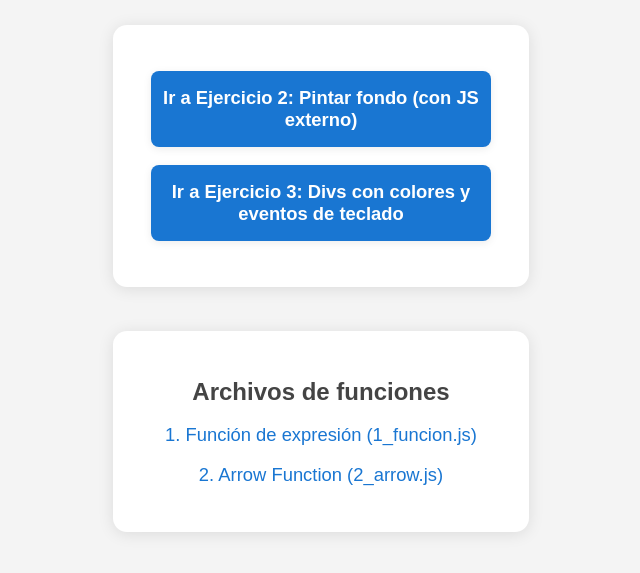
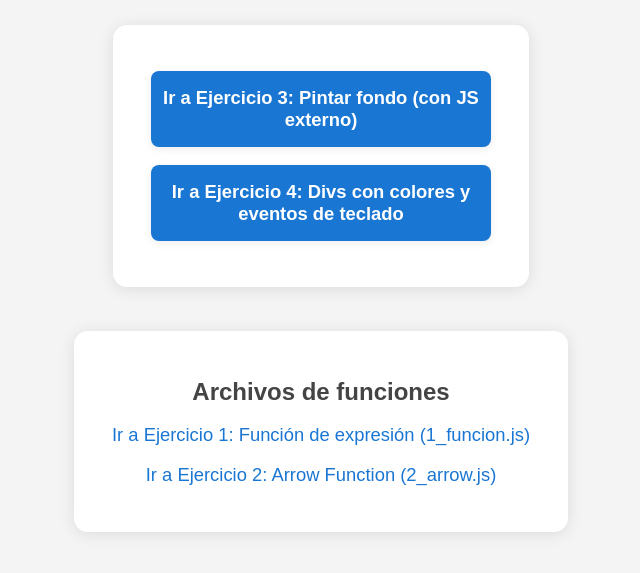
Before and after one commit to loreto2888/JavaScripts, a plain HTML site: page index.html in a window 1280 px wide. Shown: the part 141-714 px from the top of the page, without its empty margins (319-959 px from the left). Drawn offline with Linux system fonts and the light colour scheme.

Commit message:
Add files via upload

```diff
--- a/index.html
+++ b/index.html
@@ -8,14 +8,14 @@
 <body>
   <h1>Desafío 3 - Funciones</h1>
   <div class="menu">
-    <a class="boton-menu" href="pintar.html">Ir a Ejercicio 2: Pintar fondo (con JS externo)</a>
-    <a class="boton-menu" href="4_colores.html">Ir a Ejercicio 3: Divs con colores y eventos de teclado</a>
+    <a class="boton-menu" href="pintar.html">Ir a Ejercicio 3: Pintar fondo (con JS externo)</a>
+    <a class="boton-menu" href="4_colores.html">Ir a Ejercicio 4: Divs con colores y eventos de teclado</a>
   </div>
   <div class="archivos">
     <h2>Archivos de funciones</h2>
     <ul>
-      <li><a href="1_funcion.js" download>1. Función de expresión (1_funcion.js)</a></li>
-      <li><a href="2_arrow.js" download>2. Arrow Function (2_arrow.js)</a></li>
+      <li><a href="1_funcion.js" download>Ir a Ejercicio 1:  Función de expresión (1_funcion.js)</a></li>
+      <li><a href="2_arrow.js" download>Ir a Ejercicio 2: Arrow Function (2_arrow.js)</a></li>
     </ul>
   </div>
 </body>
```
Also changed, not shown: 4_colores.html (+1 -1 lines), pintar.html (+1 -1 lines).
